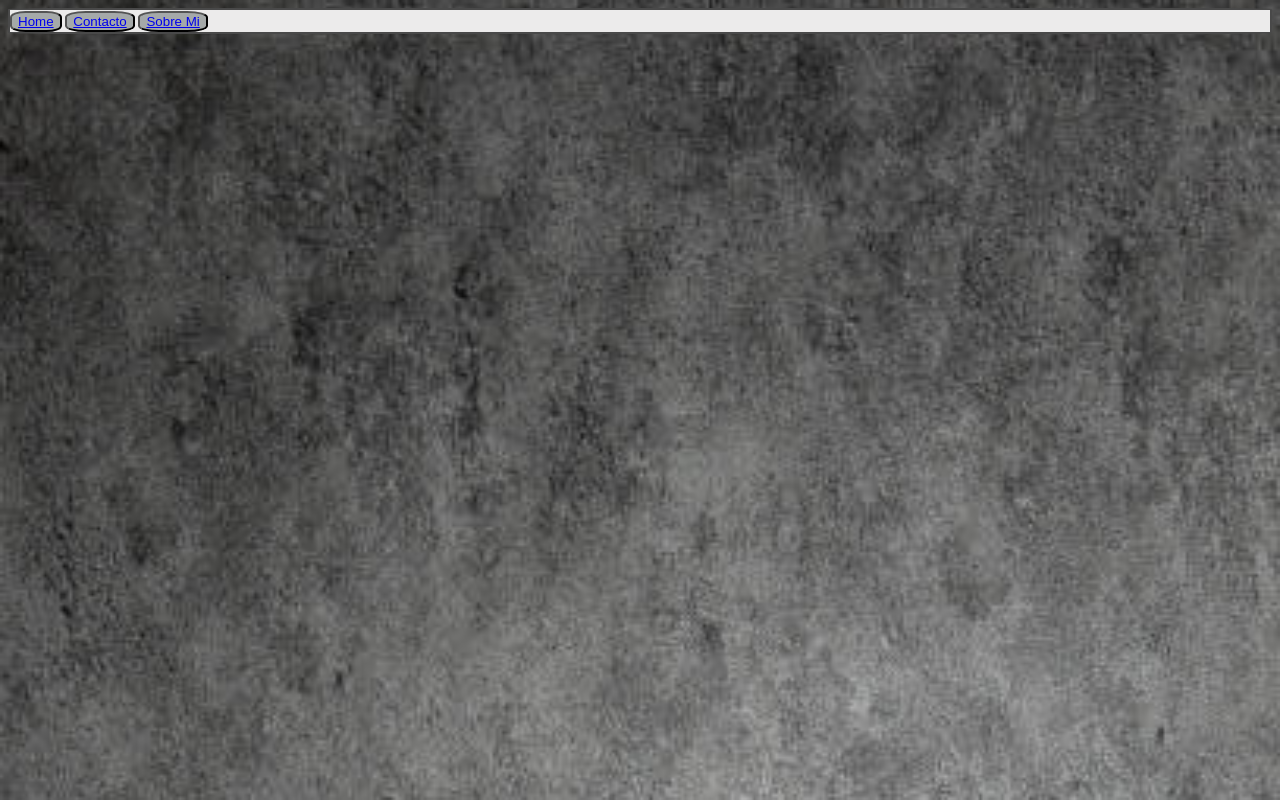
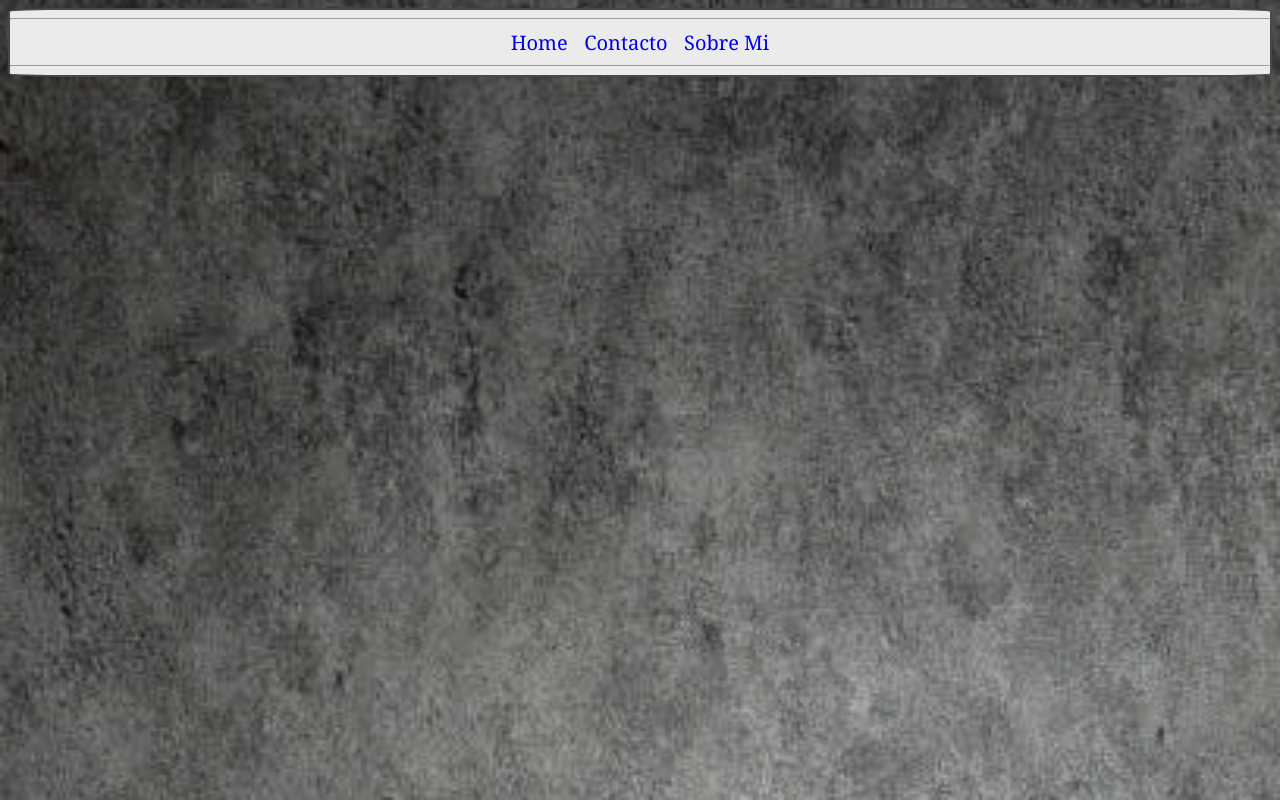
Before and after one commit to Santiago-Collaud/TP_1, a plain HTML site: page Galeria.html in a window 1280 px wide. Drawn offline with Linux system fonts and the light colour scheme.

Commit message:
Home mejorado, inicio de galeria

```diff
--- a/Galeria.html
+++ b/Galeria.html
@@ -8,27 +8,39 @@
         body{
             background-image: url(/src/background\ gris.jpg);
             background-size: cover;
+
         }
         nav{
             background-color: rgb(236, 235, 235);
             border: 2px solid rgb(73, 73, 73);
             border-radius: 5%;
-            font-family:'Trebuchet MS', 'Lucida Sans Unicode', 'Lucida Grande', 'Lucida Sans', Arial, sans-serif ;
+            font-family:Arial, Helvetica, sans-serif;
             font-style: italic;
+
         }
         button
         {
-            background-color: rgb(165, 169, 169);
-            border-radius: 30%;
+            background-color: rgb(236, 235, 235);
+            border: 0ch;
+            font-family:Cambria, Cochin, Georgia, Times, 'Times New Roman', serif;
+            font-size: 20px;
+            text-decoration: none;
+            border-radius: 50%;
+
+        }
+        a
+        {
+            text-decoration: none;
         }
     </style>
 </head>
 <body>
-    <nav>
+    <nav><hr><center>
         <span><button><a href="/index.html">Home</a></button></span>
         <span><button><a href="/contact.html">Contacto</a></button> </span>
         <span><button><a href="/aboutMe.html">Sobre Mi</a></button></span>
+        <hr>
     </nav>
-
+</center>
 </body>
 </html>
```
Also changed, not shown: aboutMe.html (+6 -2 lines), contact.html (+4 -1 lines), index.html (+10 -6 lines).
